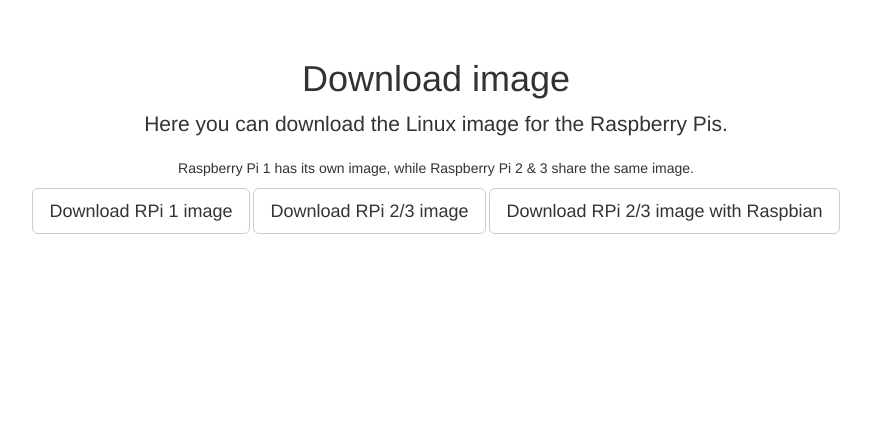
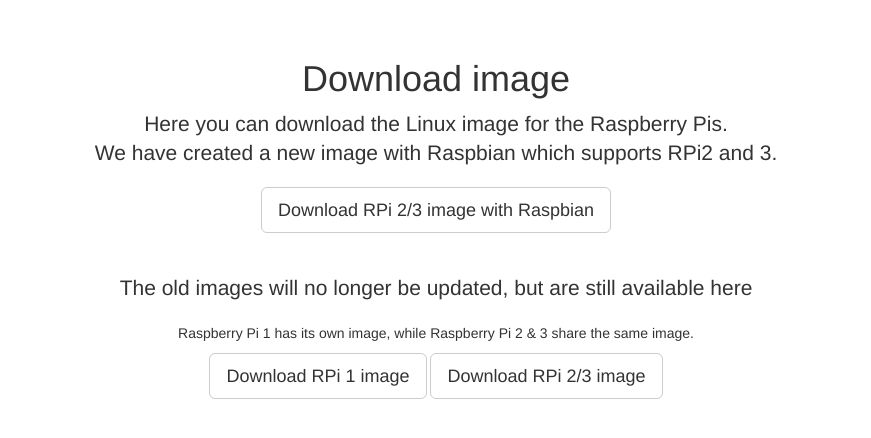
Before and after one commit to Uninett/probe-website, a Flask app: page /download_image in a window 1280 px wide. Shown: the part 51-489 px from the top of the page, without its empty margins (204-1075 px from the left). Run offline with Flask 2, Linux system fonts and the light colour scheme; a user stored in the database is signed in; some libraries are stand-ins or nearby versions.

Commit message:
Added new dongle and specified that old images are no longer going to be updated

```diff
--- a/probe_website/templates/download_image.html
+++ b/probe_website/templates/download_image.html
@@ -7,8 +7,20 @@
 <h1>Download image</h1>
 <p class="lead">
 Here you can download the Linux image for the Raspberry Pis.
+<br>We have created a new image with Raspbian which supports RPi2 and 3.
 </p>
-<p>
+
+<a href="{{ url_for('static', filename='images/rpi2-3_raspbian.img') }}" download>
+  <button type="button" class="btn btn-lg btn-default" name="download">Download RPi 2/3 image with Raspbian</button>
+</a>
+
+<br>
+<br>
+<br>
+<p class="lead">
+The old images will no longer be updated, but are still available here
+</p>
+
 Raspberry Pi 1 has its own image, while Raspberry Pi 2 & 3 share the same image.
 </p>
 
@@ -20,8 +32,4 @@
   <button type="button" class="btn btn-lg btn-default" name="download">Download RPi 2/3 image</button>
 </a>
 
-<a href="{{ url_for('static', filename='images/rpi2-3_raspbian.img') }}" download>
-  <button type="button" class="btn btn-lg btn-default" name="download">Download RPi 2/3 image with Raspbian</button>
-</a>
-
 {% endblock %}
--- a/probe_website/templates/instructions.html
+++ b/probe_website/templates/instructions.html
@@ -14,7 +14,7 @@
     <li>Before beginning, you'll need the following:
       <ul>
         <li>Raspberry Pi (version 1, 2 or 3 will do)</li>
-        <li>D-Link DWA-171 WiFi dongle/adapter</li>
+        <li>Wifi dongle/adapter: D-Link DWA-171 WiFi or Netgear A6100</li>
         <li>SD card with a capacity of at least 8GB</li>
         <li>Power cable for the Raspberry Pi</li>
         <li>Ethernet cable</li>
```
